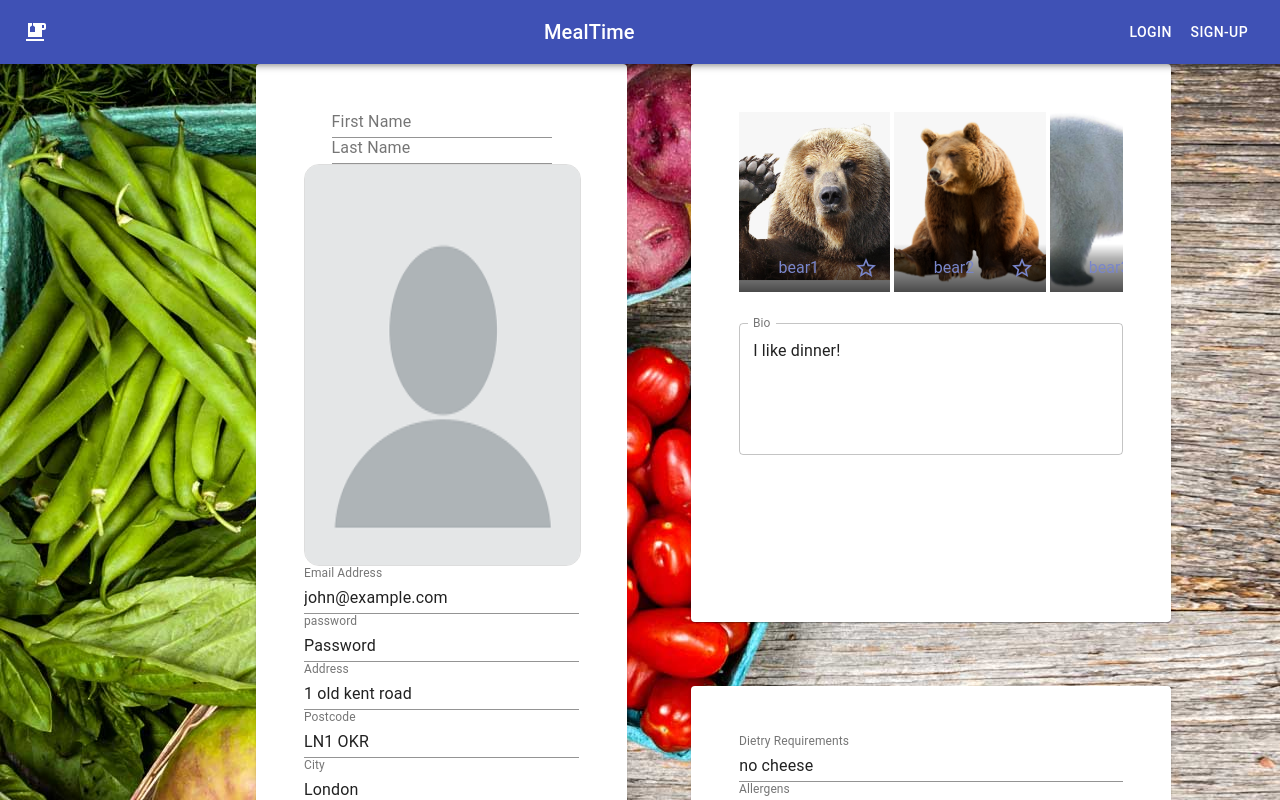
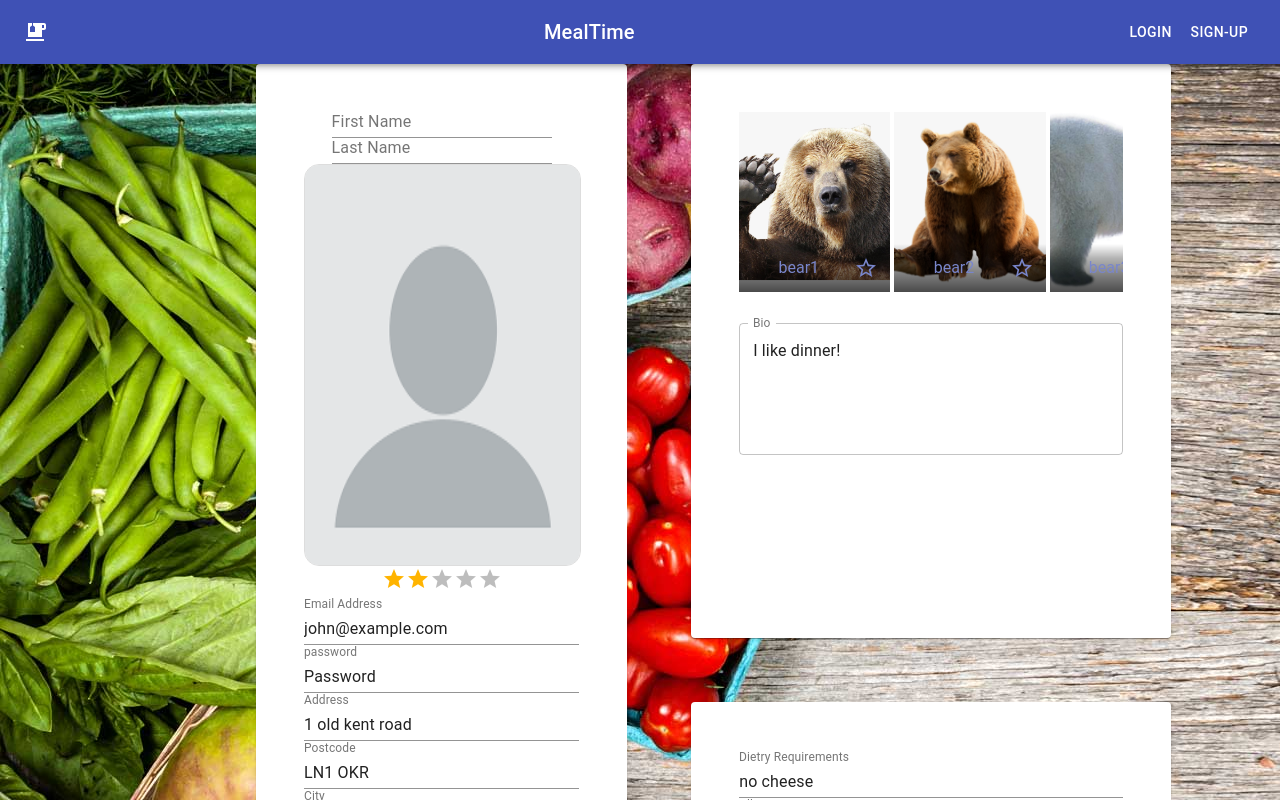
Before and after one commit to Willyees/MEng2019, a React (Create React App) app: page /profile in a window 1280 px wide. Shown: the top 800 px of the page. Built offline with nearby package versions, Linux system fonts and the light colour scheme; no server answers; what google-maps-react would draw is missing.

Commit message:
added rating on user profile

```diff
--- a/src/components/GridProfile.js
+++ b/src/components/GridProfile.js
@@ -8,6 +8,8 @@ import Typography from '@material-ui/core/Typography';
 import Button from '@material-ui/core/Button';
 import GridList from '../components/GridList.js';
 import EditIcon from '@material-ui/icons/Edit';
+import Rating from '@material-ui/lab/Rating';
+import Box from '@material-ui/core/Box';
 
 import profile from "../res/profile.png";
 
@@ -35,8 +37,18 @@ const useStyles = makeStyles(theme => ({
   },
 }));
 
+const labels = {
+    1: 'Useless',
+    2: 'Poor',
+    3: 'Ok',
+    4: 'Good',
+    5: 'Excellent',
+  };
+
 export default function ProfileGrid() {
   const classes = useStyles();
+  const [ value, setValue] = React.useState(2);
+  const [ hover, setHover] = React.useState(-1);
 
   return (
     <div className={classes.root}>
@@ -60,6 +72,22 @@ export default function ProfileGrid() {
                     <Grid item container xs={12} >
                         <Grid item xs={12} style={{justifyContent:"left", display: "flex"}} >
                             <img src={profile} height="400px" width="100%" style={{border: "1px solid #ddd", borderRadius: "15px"}}/>
+                        </Grid>
+
+                        <Grid item xs={12}>
+                            <Rating
+                                name="hover-feedback"
+                                value={value}
+                                precision={1}
+                                onChange={(event, newValue) => {
+                                setValue(newValue);
+                                }}
+                                onChangeActive={(event, newHover) => {
+                                setHover(newHover);
+                                }}
+                            />
+                            {/*this explains the rating if we need that... */}
+                            {/* {value !== null && <Box ml={2}>{labels[hover !== -1 ? hover : value]}</Box>} */}
                         </Grid>
 
                         <Grid item xs={12}>
```
